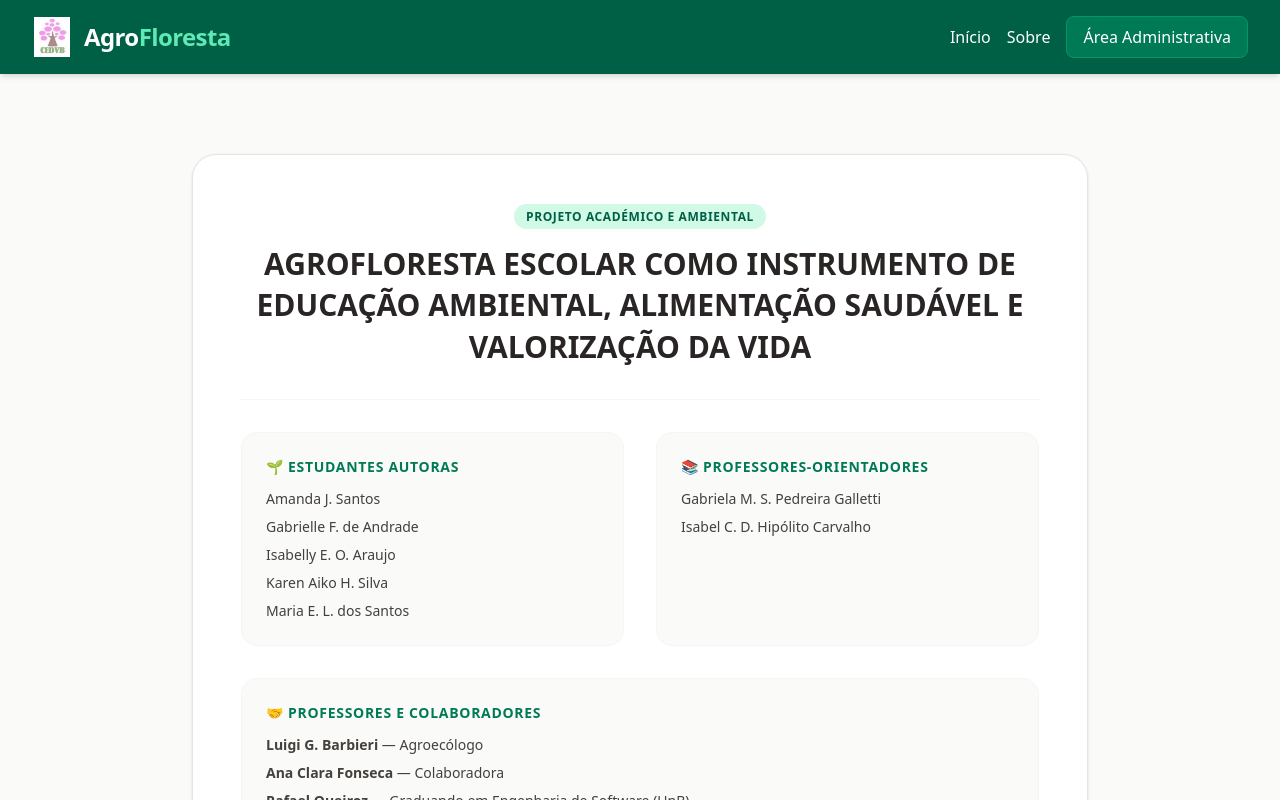
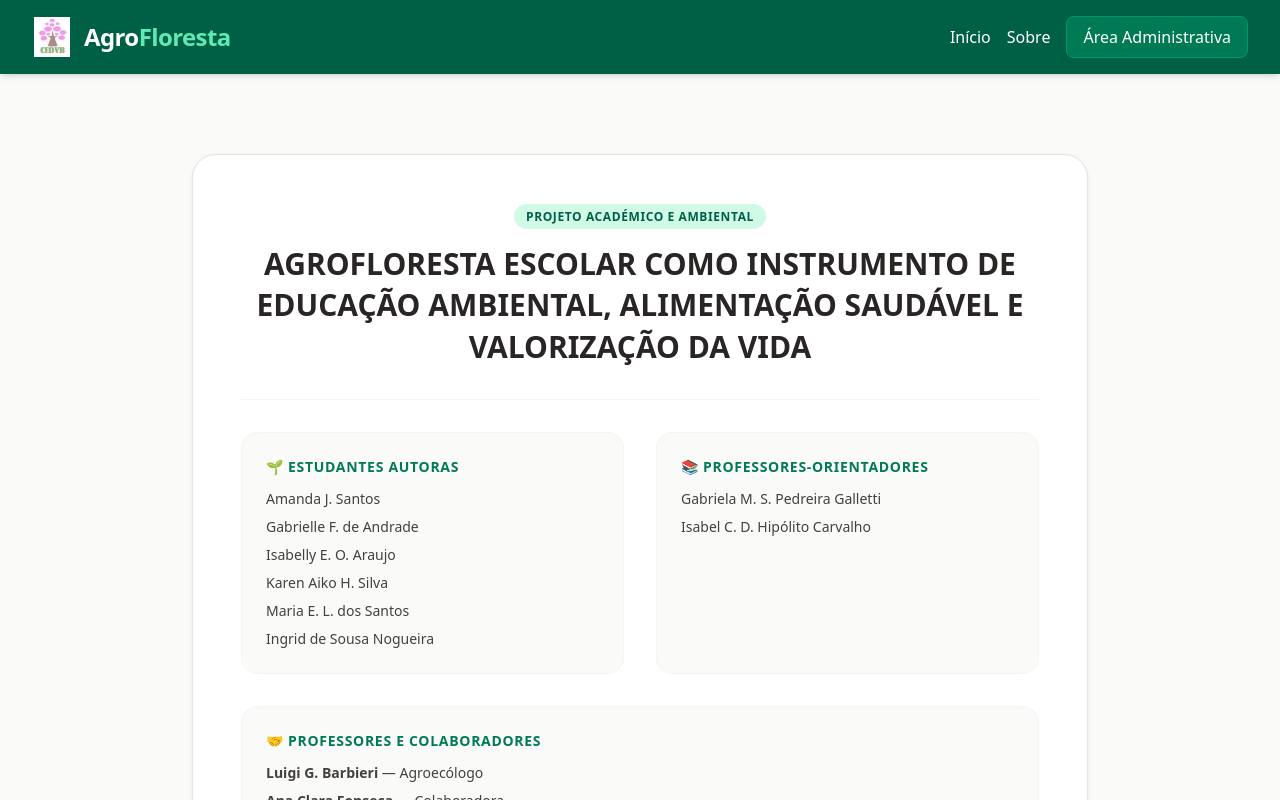
Before and after one commit to RafaelQueiroz7/Catalogo-Agrofloresta, a Next.js app: page /sobre in a window 1280 px wide. Shown: the top 800 px of the page. Built offline with nearby package versions, Linux system fonts and the light colour scheme.

Commit message:
fix nomes alunas autoras

```diff
--- a/src/app/sobre/page.js
+++ b/src/app/sobre/page.js
@@ -27,6 +27,7 @@ export default function SobreProjeto() {
               <li>Isabelly E. O. Araujo</li>
               <li>Karen Aiko H. Silva</li>
               <li>Maria E. L. dos Santos</li>
+              <li>Ingrid de Sousa Nogueira</li>
             </ul>
           </div>
 
```
